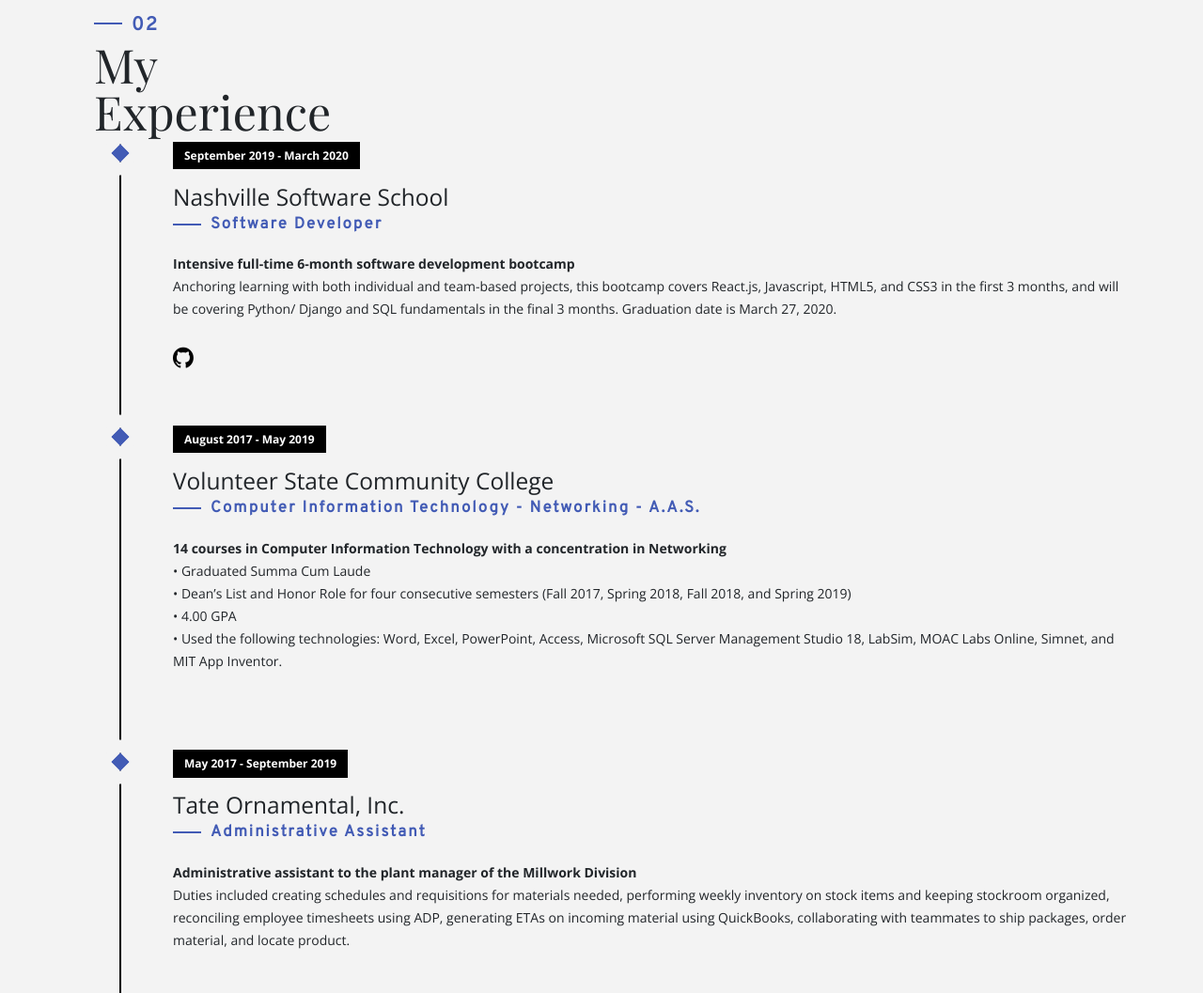
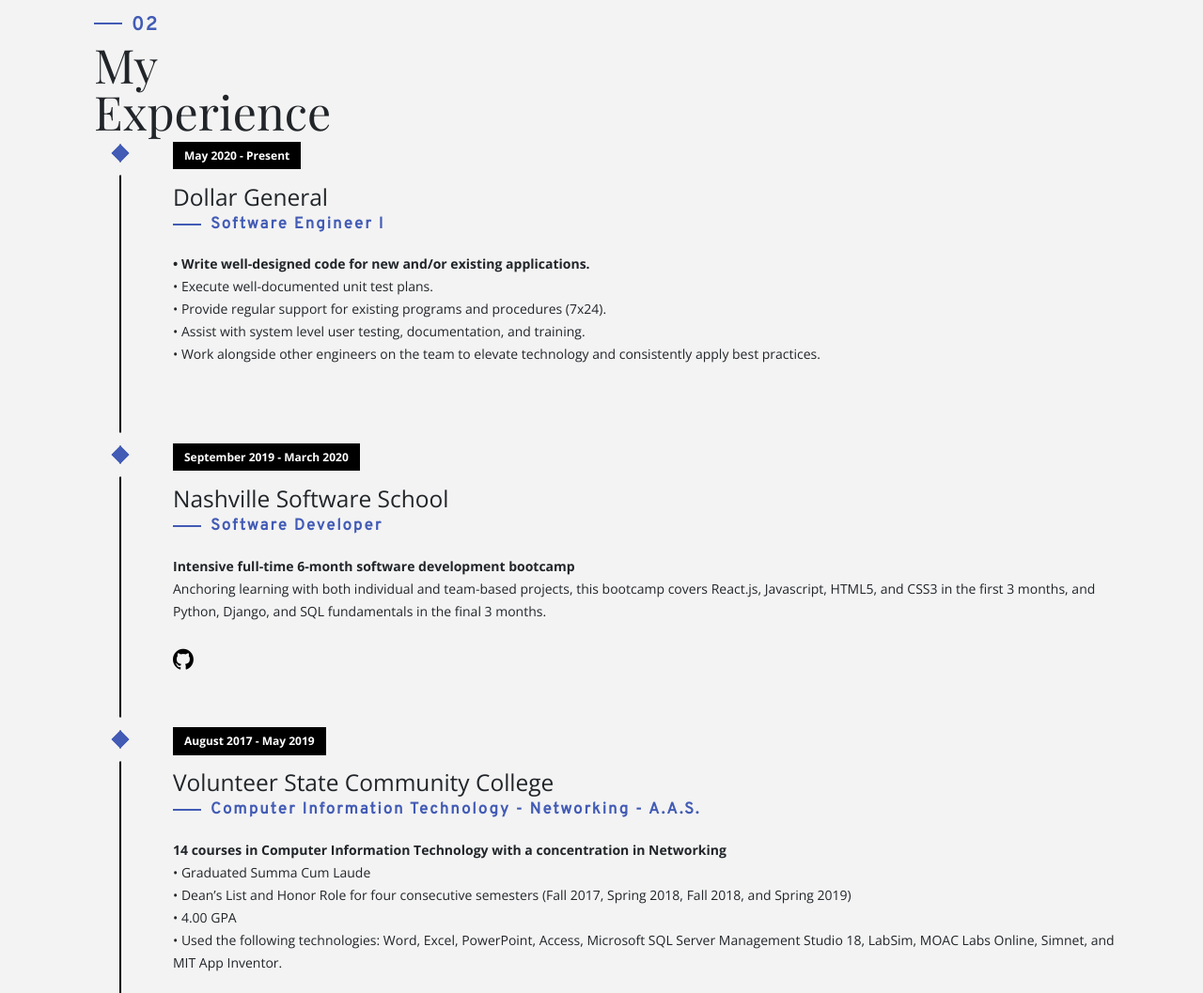
Before and after one commit to laurenriddle/laurenriddle, a plain HTML site: page index.html in a window 1280 px wide. Shown: the part 1720-2777 px from the top of the page at 94% size. Drawn offline with nearby package versions, Linux system fonts and the light colour scheme; files whose address does not match are found by name; a web font is replaced by a local one.

Commit message:
updated current compnay to DG and resume

```diff
--- a/index.html
+++ b/index.html
@@ -165,14 +165,27 @@
                     <li class="timeline-event" data-aos="fade-up">
                         <label class="timeline-event-icon"></label>
                         <div class="timeline-event-copy">
+                            <p class="timeline-event-thumbnail">May 2020 - Present</p>
+                            <h3>Dollar General</h3>
+                            <h4>Software Engineer I</h4>
+                            <p><strong>• Write well-designed code for new and/or existing applications.</strong>
+                                <br>
+                                • Execute well-documented unit test plans.<br />
+                                • Provide regular support for existing programs and procedures (7x24).<br />
+                                • Assist with system level user testing, documentation, and training.<br />
+                                • Work alongside other engineers on the team to elevate technology and consistently apply best practices.<br /></p>
+                        </div>
+                    </li>
+                    <li class="timeline-event" data-aos="fade-up">
+                        <label class="timeline-event-icon"></label>
+                        <div class="timeline-event-copy">
                             <p class="timeline-event-thumbnail">September 2019 - March 2020</p>
                             <h3>Nashville Software School</h3>
                             <h4>Software Developer</h4>
                             <p><strong>Intensive full-time 6-month software development bootcamp</strong>
                                 <br>Anchoring learning with both individual and team-based projects, this bootcamp
-                                covers React.js, Javascript, HTML5, and CSS3 in the first 3 months, and will be covering
-                                Python/ Django and SQL fundamentals in the final 3 months. Graduation date is March 27,
-                                2020.</p>
+                                covers React.js, Javascript, HTML5, and CSS3 in the first 3 months, and
+                                Python, Django, and SQL fundamentals in the final 3 months.</p>
                             <a class="github" href="https://github.com/laurenriddle" rel="noopener noreferrer"
                                 target="_blank"><i class="ion-social-github"></i></a>
                         </div>
@@ -213,7 +226,7 @@
 
                 <li class="timeline-event resume" data-aos="fade-up" data-aos-delay=".2">
 
-                    <a href="./PDF/Lauren Riddle - Resume.pdf" rel="noopener noreferrer" target="_blank"><button
+                    <a href="./PDF/Lauren Riddle - Updated 5_26.pdf" rel="noopener noreferrer" target="_blank"><button
                             id="submit" name="submit" class="btn btn-glance">Download Full
                             Resume</button></a></li>
             </div>
```
Also changed, not shown: 1 other file.
